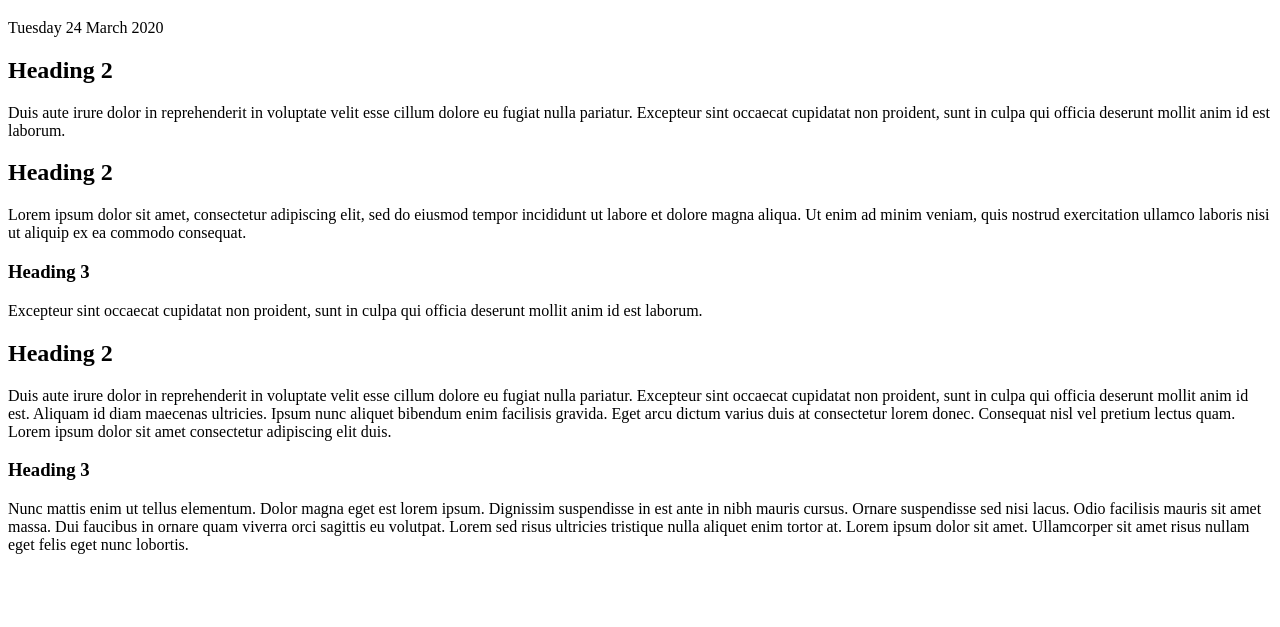
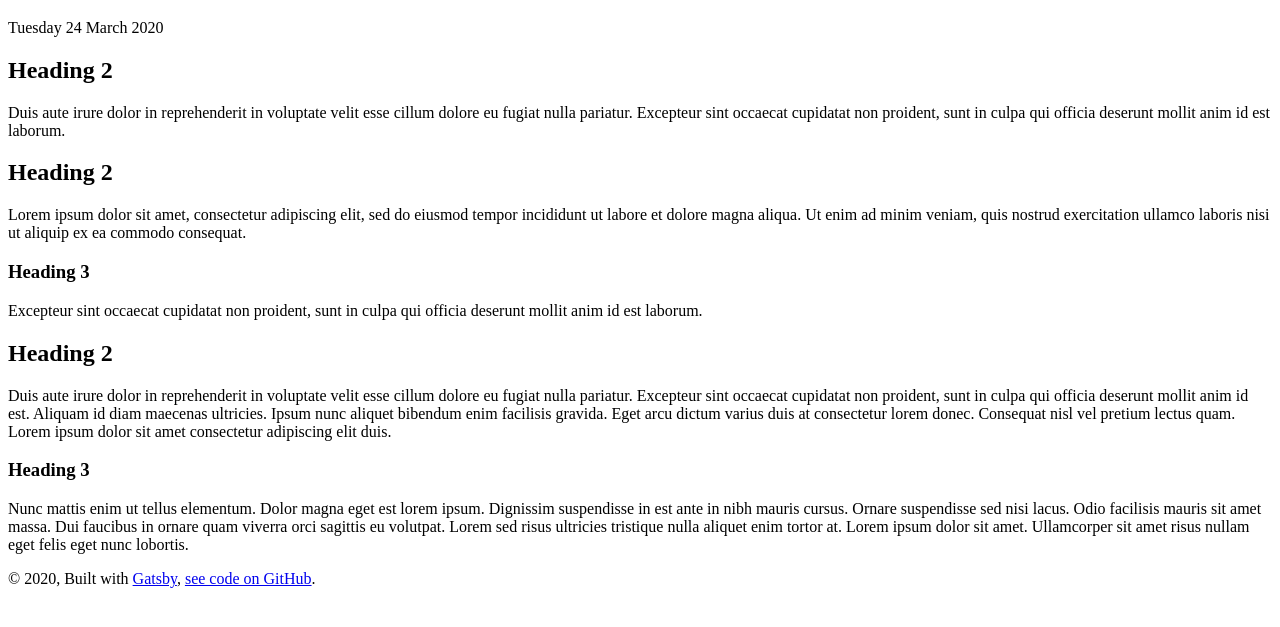
Before and after one commit to eugelogic/little-gatsby, a Gatsby site: page /blog/forth-post in a window 1280 px wide. Shown: the part 159-786 px from the top of the page. Built offline with nearby package versions, Linux system fonts and the light colour scheme; Gatsby itself is replaced by a stand-in of ours.

Commit message:
Add Footer component + tweak Header

```diff
--- /dev/null
+++ b/src/components/footer.js
@@ -0,0 +1,13 @@
+import React from 'react'
+import useSiteMetadata from '../hooks/use-site-metadata'
+
+const Footer = () => {
+    const { author } = useSiteMetadata()
+    return (
+        <footer>
+            <p>© 2020, Built with <a href="https://www.gatsbyjs.org/">Gatsby</a>, <a href="https://github.com/eugelogic/little-gatsby">see code on GitHub</a>.</p>
+        </footer>
+    )
+}
+
+export default Footer
--- a/src/components/header.js
+++ b/src/components/header.js
@@ -2,7 +2,7 @@ import React from 'react'
 import { Link } from 'gatsby'
 import useSiteMetadata from '../hooks/use-site-metadata'
 
-export const Header = () => {
+const Header = () => {
     const { title, description } = useSiteMetadata()
     return (
         <header>
--- a/src/templates/post.js
+++ b/src/templates/post.js
@@ -2,6 +2,7 @@ import React from 'react'
 import { graphql } from 'gatsby'
 import { MDXRenderer } from 'gatsby-plugin-mdx'
 import Header from '../components/header'
+import Footer from '../components/footer'
 
 export const query = graphql`
 query ($slug: String!) {
@@ -40,5 +41,6 @@ export default ({
             <h1>{title}</h1>
             <time>{date}</time>
             <MDXRenderer>{content}</MDXRenderer>
+            <Footer />
         </>
 )
```
